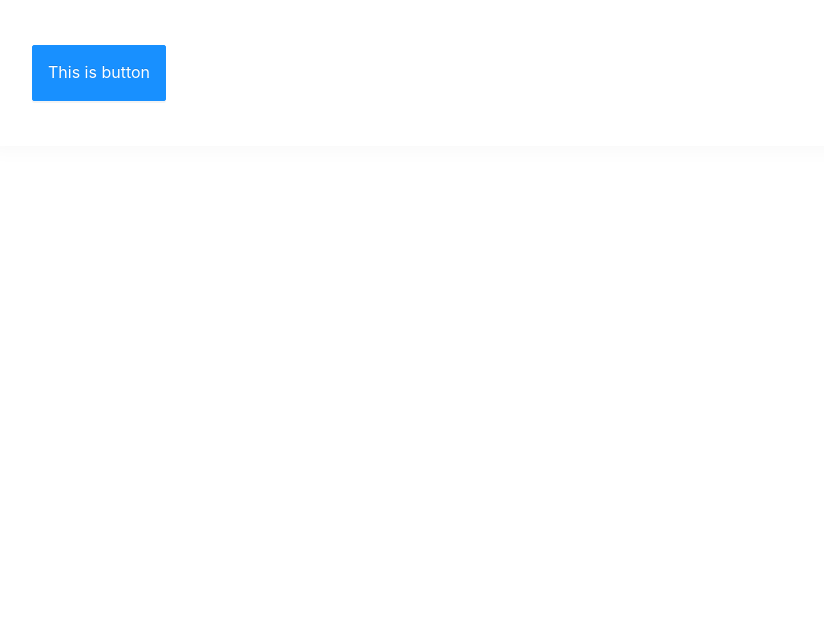
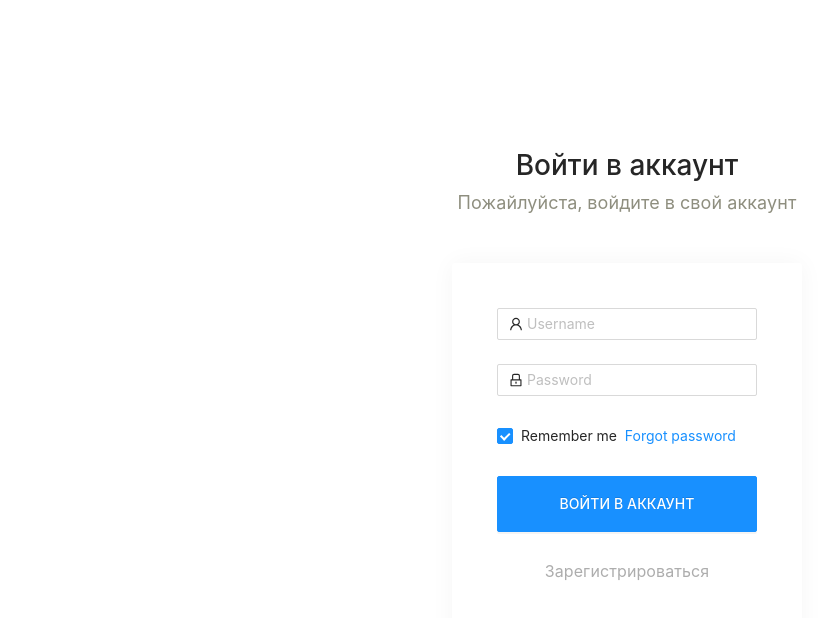
Before and after one commit to upMyCode/messager, a React (Create React App) app: page / in a window 1280 px wide. Shown: the top 618 px of the page, without its empty margins (13-837 px from the left). Built offline with nearby package versions, Linux system fonts and the light colour scheme.

Commit message:
add-user-interface

```diff
--- a/src/pages/Auth/Auth.scss
+++ b/src/pages/Auth/Auth.scss
@@ -0,0 +1,41 @@
+.auth {
+  display: flex;
+  justify-content: center;
+  align-items: center;
+  height: 100%;
+
+  &__top {
+    text-align: center;
+    margin-bottom: 50px;
+    h2 {
+      font-size: 28px;
+      margin-bottom: 5px;
+    }
+    p {
+      font-size: 18px;
+      line-height: 21px;
+      letter-spacing: 0.1px;
+      opacity: 0.5;
+    }
+  }
+
+  &__register-link {
+    text-align: center;
+    display: block;
+    font-size: 16px;
+    letter-spacing: 0.1px;
+    color: #ADADAD;
+  }
+
+  button {
+    text-transform: uppercase;
+    font-weight: 500;
+    font-size: 14px;
+    letter-spacing: 0.1px;
+    width: 100%;
+  }
+
+  .block {
+    max-width: 430px;
+  }
+}
--- a/src/pages/Auth/index.jsx
+++ b/src/pages/Auth/index.jsx
@@ -1,16 +1,87 @@
 import React from "react"
 import Button from "../../components/Button"
 import Block from "../../components/Block"
+import { UserOutlined, LockOutlined } from '@ant-design/icons';
+import
+  {
+    Input,
+    Form,
+    Icon,
+    Checkbox
+  } from 'antd'
 import "./Auth.scss"
 
 const Auth = () => {
+  const onFinish = (values: any) => {
+    console.log('Received values of form: ', values);
+  };
+
   return (
     <section className="auth">
-      <Block>
-        <Button type="primary" size="large">
-          This is button
-        </Button>
-      </Block>
+      <div className="auth__content">
+        <div className="auth__top">
+          <h2>Войти в аккаунт</h2>
+          <p>Пожайлуйста, войдите в свой аккаунт</p>
+        </div>
+        <Block>
+          <Form
+            name="normal_login"
+            className="login-form"
+            initialValues={{
+              remember: true,
+            }}
+            onFinish={onFinish}
+          >
+            <Form.Item
+              name="username"
+              rules={[
+                {
+                  required: true,
+                  message: 'Please input your Username!',
+                },
+              ]}
+            >
+              <Input prefix={<UserOutlined className="site-form-item-icon" />} placeholder="Username" />
+            </Form.Item>
+            <Form.Item
+              name="password"
+              rules={[
+                {
+                  required: true,
+                  message: 'Please input your Password!',
+                },
+              ]}
+            >
+              <Input
+                prefix={<LockOutlined className="site-form-item-icon" />}
+                type="password"
+                placeholder="Password"
+              />
+            </Form.Item>
+            <Form.Item>
+              <Form.Item name="remember" valuePropName="checked" noStyle>
+                <Checkbox>Remember me</Checkbox>
+              </Form.Item>
+              <a className="login-form-forgot" href="">
+                Forgot password
+              </a>
+            </Form.Item>
+            <Form.Item>
+              <Button
+                type="primary"
+                htmlType="submit"
+                className="login-form-button"
+                size="large"
+              >
+                Войти в аккаунт
+              </Button>
+            </Form.Item>
+            <Form.Item>
+              <a className='auth__register-link' href='#'>Зарегистрироваться</a>
+            </Form.Item>
+          </Form>
+        </Block>
+      </div>
     </section>
   )
 }
--- a/src/styles/index.scss
+++ b/src/styles/index.scss
@@ -1 +1,9 @@
-@import '~antd/dist/antd.css'
+@import '~antd/dist/antd.css';
+
+body,
+html,
+#root,
+.wrapper {
+    height: 100%;
+    color: #202002
+}
```
